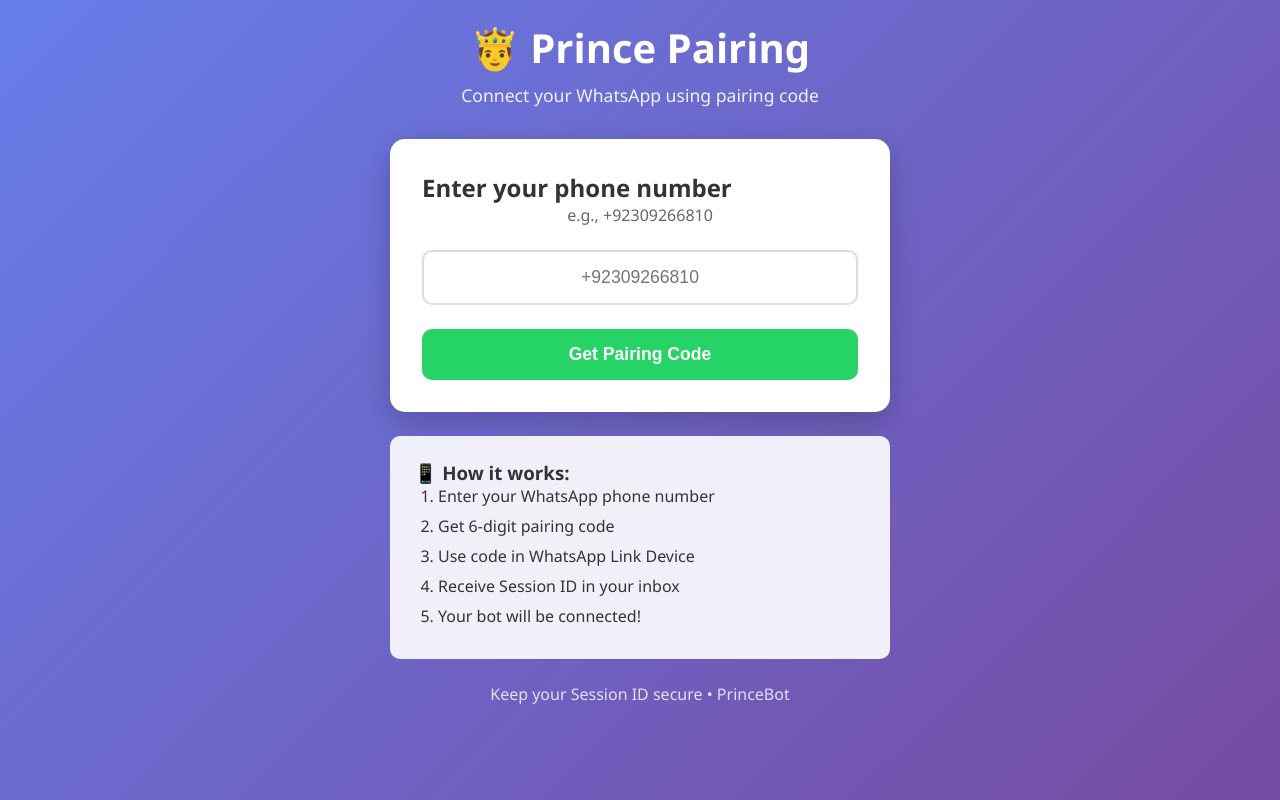
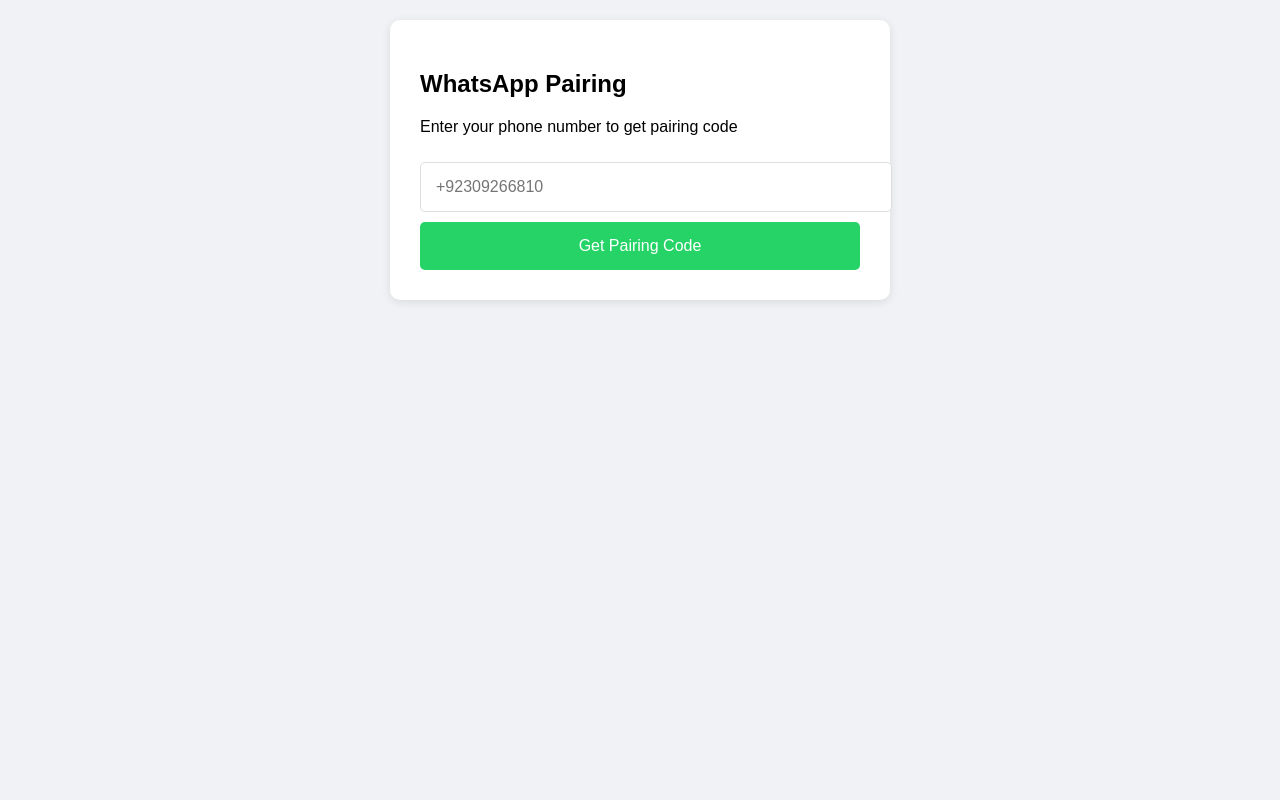
Before and after one commit to nexty22/pairsite, a Flask app: template templates/index.html in a window 1280 px wide. Run offline with Flask 3, Linux system fonts and the light colour scheme; the template is opened without the code that fills it, so the values that code supplies are empty.

Commit message:
Update index.html

```diff
--- a/templates/index.html
+++ b/templates/index.html
@@ -1,48 +1,62 @@
 <!DOCTYPE html>
-<html lang="en">
+<html>
 <head>
-    <meta charset="UTF-8">
+    <title>WhatsApp Pairing</title>
     <meta name="viewport" content="width=device-width, initial-scale=1.0">
-    <title>Prince Pairing - WhatsApp Link Device</title>
-    <link rel="stylesheet" href="{{ url_for('static', filename='style.css') }}">
+    <style>
+        body {
+            font-family: Arial, sans-serif;
+            max-width: 500px;
+            margin: 0 auto;
+            padding: 20px;
+            background: #f0f2f5;
+        }
+        .card {
+            background: white;
+            padding: 30px;
+            border-radius: 10px;
+            box-shadow: 0 2px 10px rgba(0,0,0,0.1);
+        }
+        input {
+            width: 100%;
+            padding: 15px;
+            margin: 10px 0;
+            border: 1px solid #ddd;
+            border-radius: 5px;
+            font-size: 16px;
+        }
+        button {
+            width: 100%;
+            padding: 15px;
+            background: #25D366;
+            color: white;
+            border: none;
+            border-radius: 5px;
+            font-size: 16px;
+            cursor: pointer;
+        }
+        .error {
+            color: red;
+            background: #ffeaea;
+            padding: 10px;
+            border-radius: 5px;
+            margin: 10px 0;
+        }
+    </style>
 </head>
 <body>
-    <div class="container">
-        <div class="header">
-            <h1>🤴 Prince Pairing</h1>
-            <p>Connect your WhatsApp using pairing code</p>
-        </div>
+    <div class="card">
+        <h2>WhatsApp Pairing</h2>
+        <p>Enter your phone number to get pairing code</p>
 
-        <div class="card">
-            <h2>Enter your phone number</h2>
-            <p class="subtitle">e.g., +92309266810</p>
+        {% if error %}
+        <div class="error">{{ error }}</div>
+        {% endif %}
 
-            {% if error %}
-            <div class="error-message">{{ error }}</div>
-            {% endif %}
-
-            <form action="/start-pairing" method="POST" class="phone-form">
-                <div class="input-group">
-                    <input type="tel" name="phone_number" placeholder="+92309266810" required class="phone-input">
-                </div>
-                <button type="submit" class="btn btn-primary">Get Pairing Code</button>
-            </form>
-        </div>
-
-        <div class="info-card">
-            <h3>📱 How it works:</h3>
-            <ol>
-                <li>Enter your WhatsApp phone number</li>
-                <li>Get 6-digit pairing code</li>
-                <li>Use code in WhatsApp Link Device</li>
-                <li>Receive Session ID in your inbox</li>
-                <li>Your bot will be connected!</li>
-            </ol>
-        </div>
-
-        <div class="footer">
-            <p>Keep your Session ID secure • PrinceBot</p>
-        </div>
+        <form action="/start-pairing" method="POST">
+            <input type="tel" name="phone_number" placeholder="+92309266810" required>
+            <button type="submit">Get Pairing Code</button>
+        </form>
     </div>
 </body>
 </html>
```
